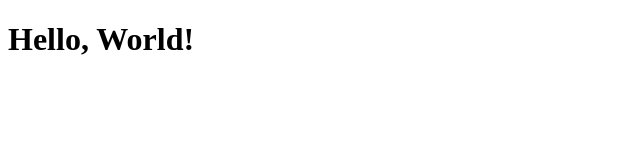
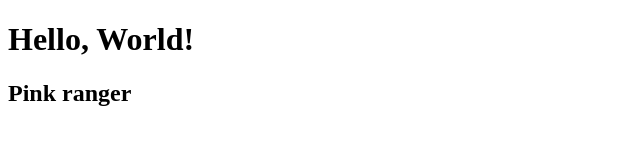
Before and after one commit to eririn318/resume, a plain HTML site: page index.html in a window 1280 px wide. Shown: the whole page, without its empty margins (0-640 px from the left). Drawn offline with Linux system fonts and the light colour scheme.

Commit message:
Favorite power ranger

```diff
--- a/index.html
+++ b/index.html
@@ -7,5 +7,6 @@
 </head>
 <body>
     <h1>Hello, World!</h1>
+    <h2>Pink ranger</h2>
 </body>
 </html>
```
